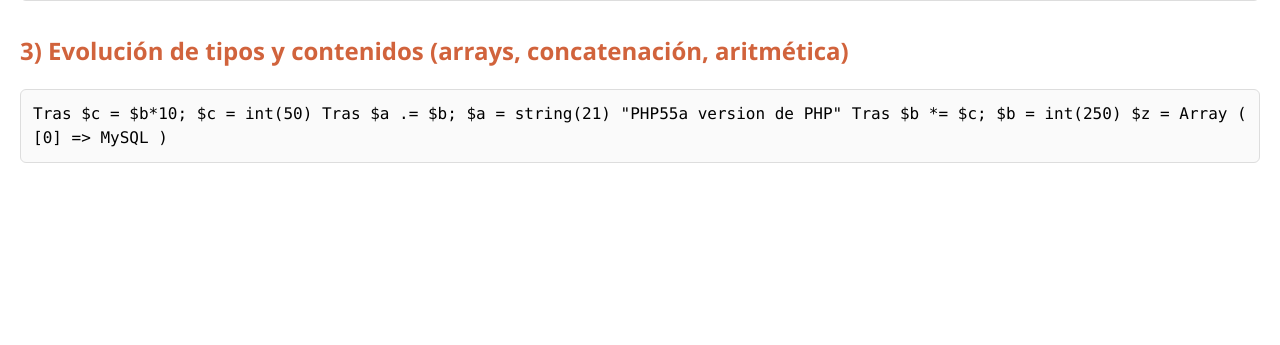
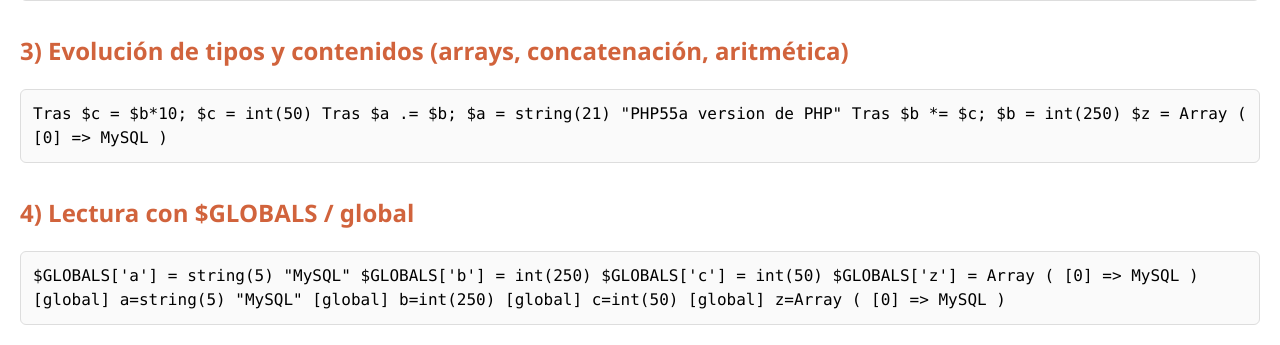
Before and after one commit to Mikedasill/tecweb, a PHP site: page /variables.php in a window 1280 px wide. Shown: the part 659-1004 px from the top of the page. Before the commit the page ends 822 px from the top, so only its background shows below. Run offline with PHP 8.4, Linux system fonts and the light colour scheme.

Commit message:
p05: ejercicio 4 (GLOBALS y global)

```diff
--- a/practicas/p05/variables.php
+++ b/practicas/p05/variables.php
@@ -98,3 +98,36 @@ echo "\$z = "; print_r($z);
 unset($a,$b,$c,$z);
 ?>
 </div>
+<!-- ============================================================= -->
+<h2>4) Lectura con $GLOBALS / global</h2>
+<div class="box mono">
+<?php
+// Reconstruimos variables para la demostración con $GLOBALS
+$a = "PHP5";
+$GLOBALS['z'] = [];
+$GLOBALS['z'][] = &$a;
+$b = "5a version de PHP";
+$c = $b*10;
+$a .= $b;
+$b *= $c;
+$GLOBALS['z'][0] = "MySQL";
+
+// Acceso con $GLOBALS:
+echo "\$GLOBALS['a'] = "; var_dump($GLOBALS['a']);
+echo "\$GLOBALS['b'] = "; var_dump($GLOBALS['b']);
+echo "\$GLOBALS['c'] = "; var_dump($GLOBALS['c']);
+echo "\$GLOBALS['z'] = "; print_r($GLOBALS['z']);
+
+// Alternativa con 'global' dentro de una función:
+function verConGlobal(){
+  global $a,$b,$c,$z;
+  echo "<br/>[global] a="; var_dump($a);
+  echo "[global] b="; var_dump($b);
+  echo "[global] c="; var_dump($c);
+  echo "[global] z="; print_r($z);
+}
+verConGlobal();
+
+unset($a,$b,$c,$z);
+?>
+</div>
```
